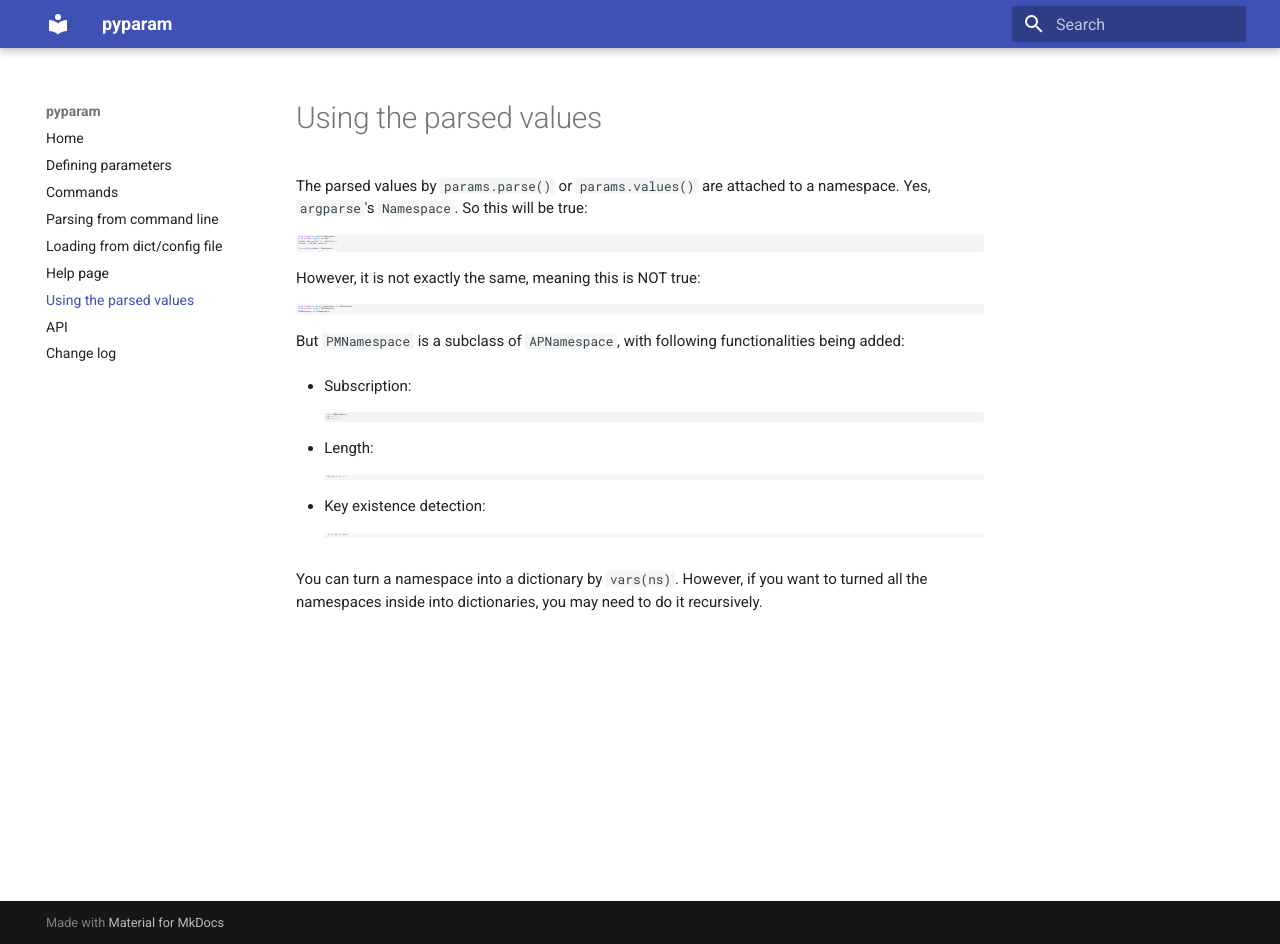
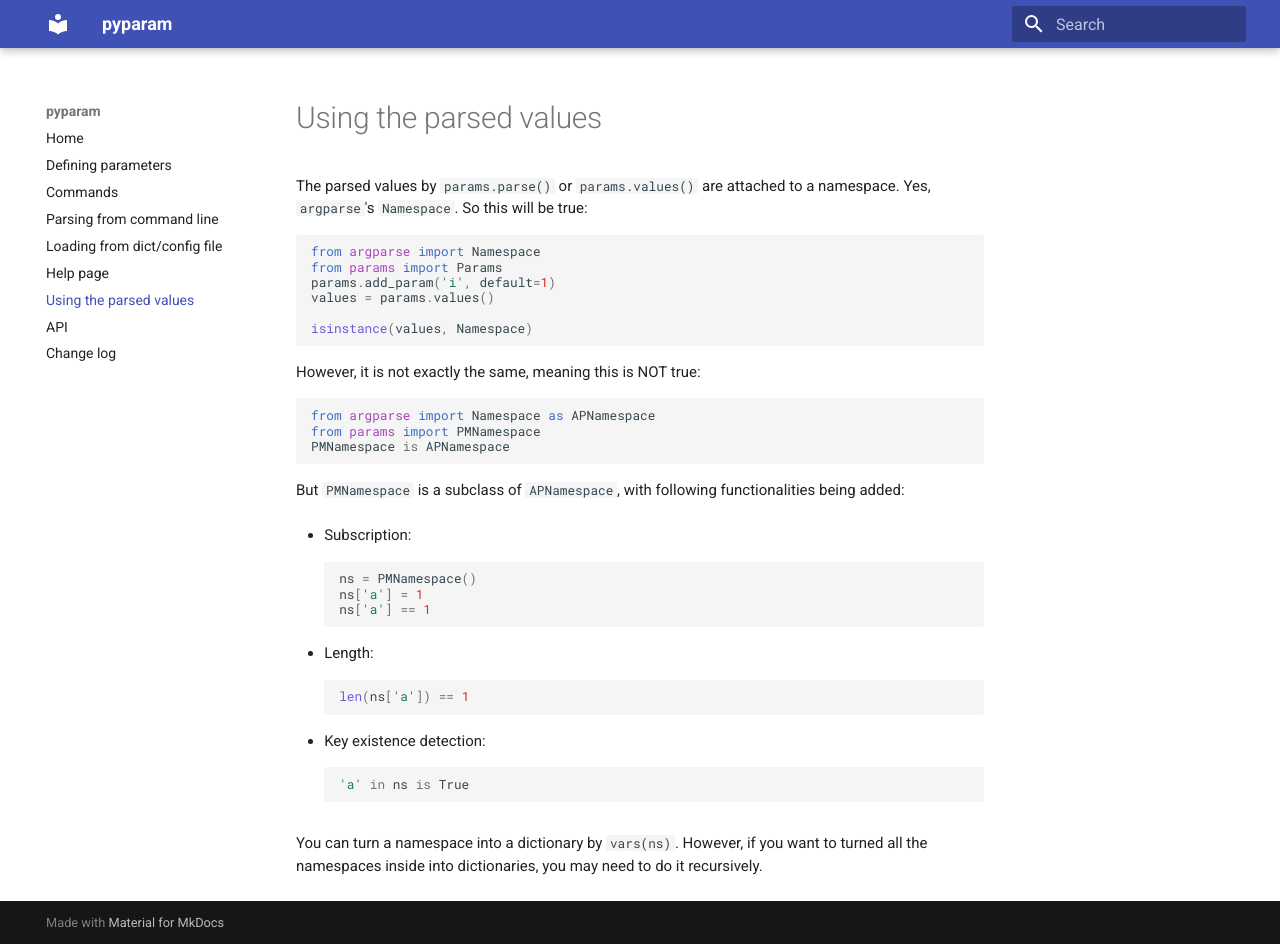
Before and after one commit to pwwang/pyparam, an MkDocs documentation site: the page built from docs/useTheValues.md, in a window 1280 px wide and 944 px high. Built offline with MkDocs 1.6.1 and Material for MkDocs 9.7.7, drawn with Linux system fonts in a browser that asks for light colours.

Commit message:
Fix font-size on home page in docs

```diff
--- a/docs/style.css
+++ b/docs/style.css
@@ -36,6 +36,8 @@
 .md-typeset pre>code {
     overflow: visible;
     line-height: 1.2;
+}
+.mkapi-docstring .md-typeset pre>code {
     font-size: 0.1rem !important;
 }
 .mkapi-section-name.bases {
```
